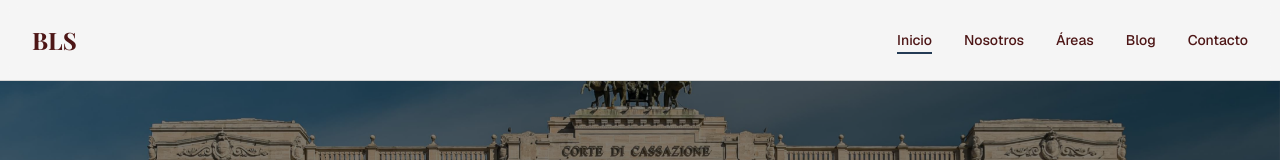
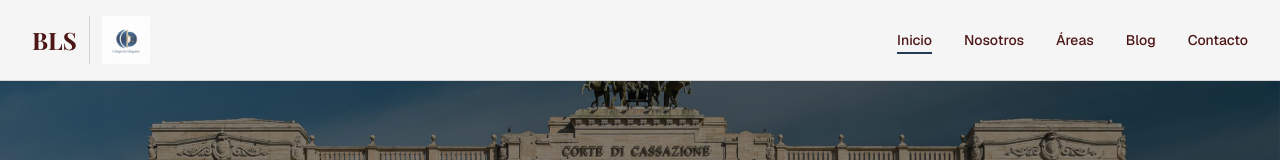
Before and after one commit to MatyAlts/law-firm-website, a Next.js app: page / in a window 1280 px wide. Shown: the top 160 px of the page. Built offline with nearby package versions, Linux system fonts and the light colour scheme; a web font is replaced by a local one.

Commit message:
feat: add Colegio de Abogados logo next to BLS logo
Add SVG logo with hover effect and proper sizing in navigation.

#VERCEL_SKIP

Co-authored-by: Matias Torres <107048319+MatyAlts@users.noreply.github.com>

```diff
--- a/components/navigation.tsx
+++ b/components/navigation.tsx
@@ -4,6 +4,7 @@ import Link from "next/link"
 import { useState } from "react"
 import { Menu, X } from "lucide-react"
 import { usePathname } from "next/navigation"
+import Image from "next/image"
 
 export function Navigation() {
   const [isOpen, setIsOpen] = useState(false)
@@ -22,10 +23,18 @@ export function Navigation() {
       <div className="container mx-auto px-4 sm:px-6 lg:px-8">
         <div className="flex justify-between items-center h-20">
           {/* Logo */}
-          <Link href="/" className="flex-shrink-0">
+          <Link href="/" className="flex-shrink-0 flex items-center gap-3">
             <h1 className="text-xl sm:text-2xl font-serif font-bold text-foreground transition-transform hover:scale-105">
               BLS
             </h1>
+            <div className="h-12 w-px bg-border" />
+            <Image
+              src="/images/colegio-abogados-logo.jpg"
+              alt="Colegio de Abogados Rawson"
+              width={48}
+              height={48}
+              className="h-12 w-auto opacity-80 hover:opacity-100 transition-opacity"
+            />
           </Link>
 
           {/* Desktop Navigation */}
```
Also changed, not shown: public/images/colegio-abogados-logo.jpg (added).
